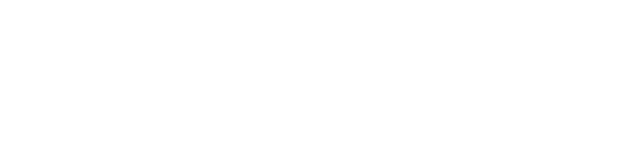
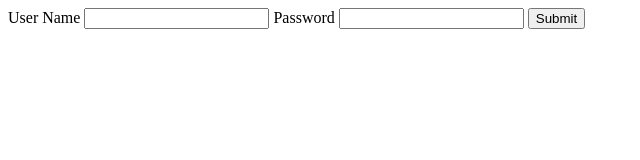
Before and after one commit to Tmaddox86/sql-injection-activity, a website: page index.html in a window 1280 px wide. Shown: the whole page, without its empty margins (0-640 px from the left). Drawn offline with Linux system fonts and the light colour scheme.

Commit message:
added form action/button

```diff
--- a/index.html
+++ b/index.html
@@ -9,5 +9,13 @@
 </head>
 <body>
 
+    <form action="login" method="post">
+        <label for="username"> User Name </label>
+        <input type="text" name="username">
+        <label for="password"> Password</label>
+        <input type="text" name="password">
+        <input type="submit">
+    </form>
+
 </body>
 </html>
```
